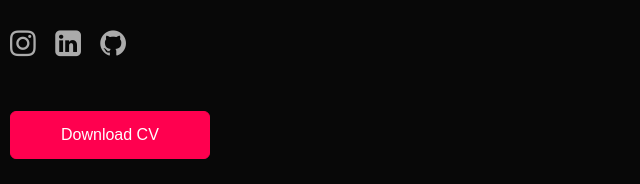
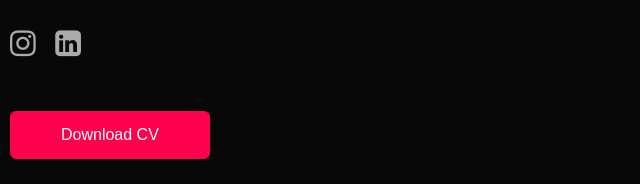
Before and after one commit to Manoj8me/portfolio, a plain HTML site: page index.html in a window 1280 px wide. Shown: the part 2188-2372 px from the top of the page, 0-640 px from the left. Drawn offline with Linux system fonts and the light colour scheme.

Commit message:
gihub icon deleted

```diff
--- a/index.html
+++ b/index.html
@@ -90,7 +90,6 @@
                     <div class="social-icons">
                         <a href="https://instagram.com/manoj_8_me"><i class="fa fa-instagram"></i></a>
                         <a href="https://www.linkedin.com/in/manoj-kumar-r-74a0b3241"><i class="fa fa-linkedin-square"></i></a>
-                        <a href="https://github.com/Manoj8me"><i class="fa fa-github"></i></a>
                     </div>
                     <a href="images/manoj_resume_with_portfolioLink.pdf" download class="btn btn2">Download CV</a>
                 </div>
```
